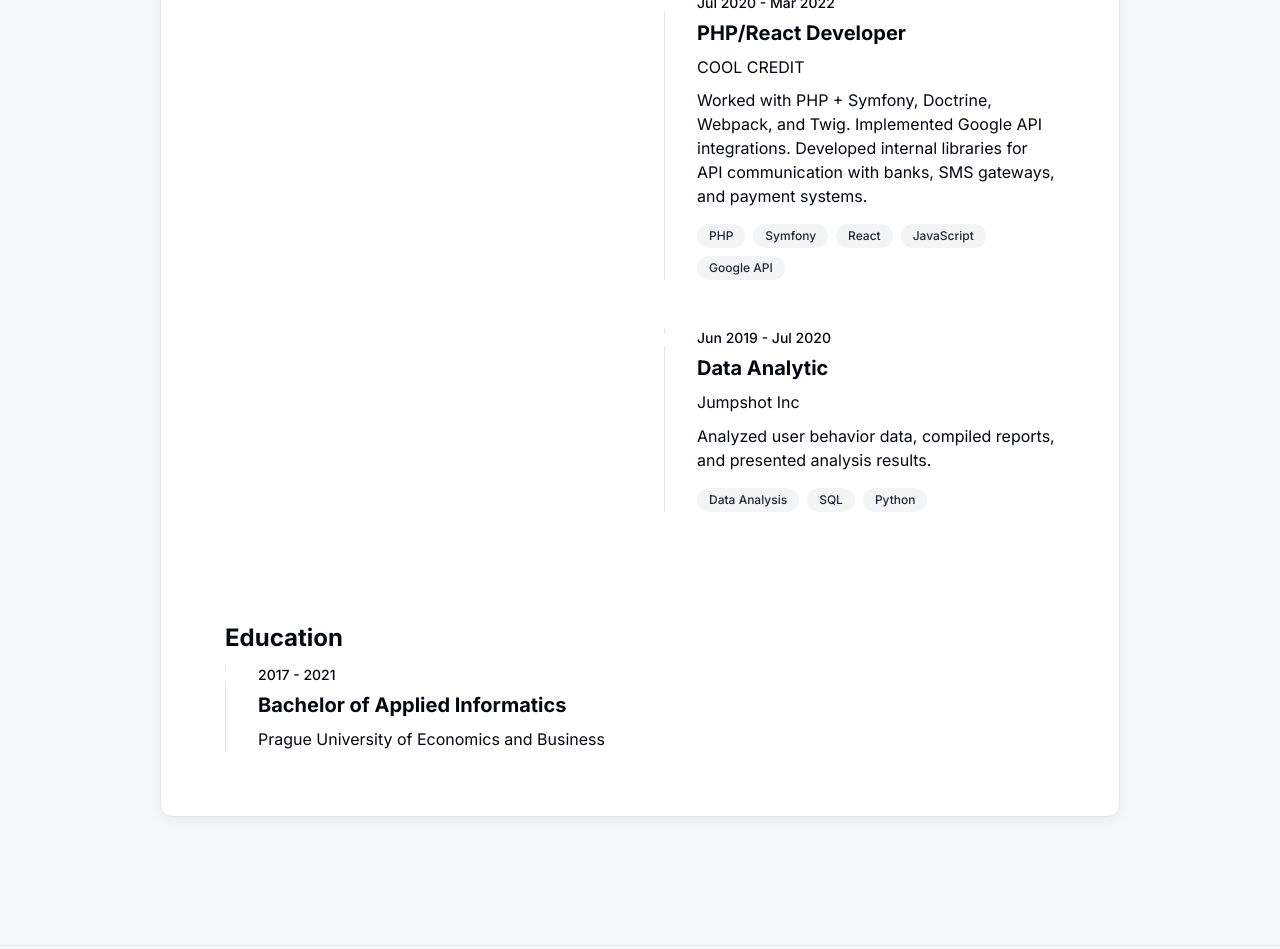
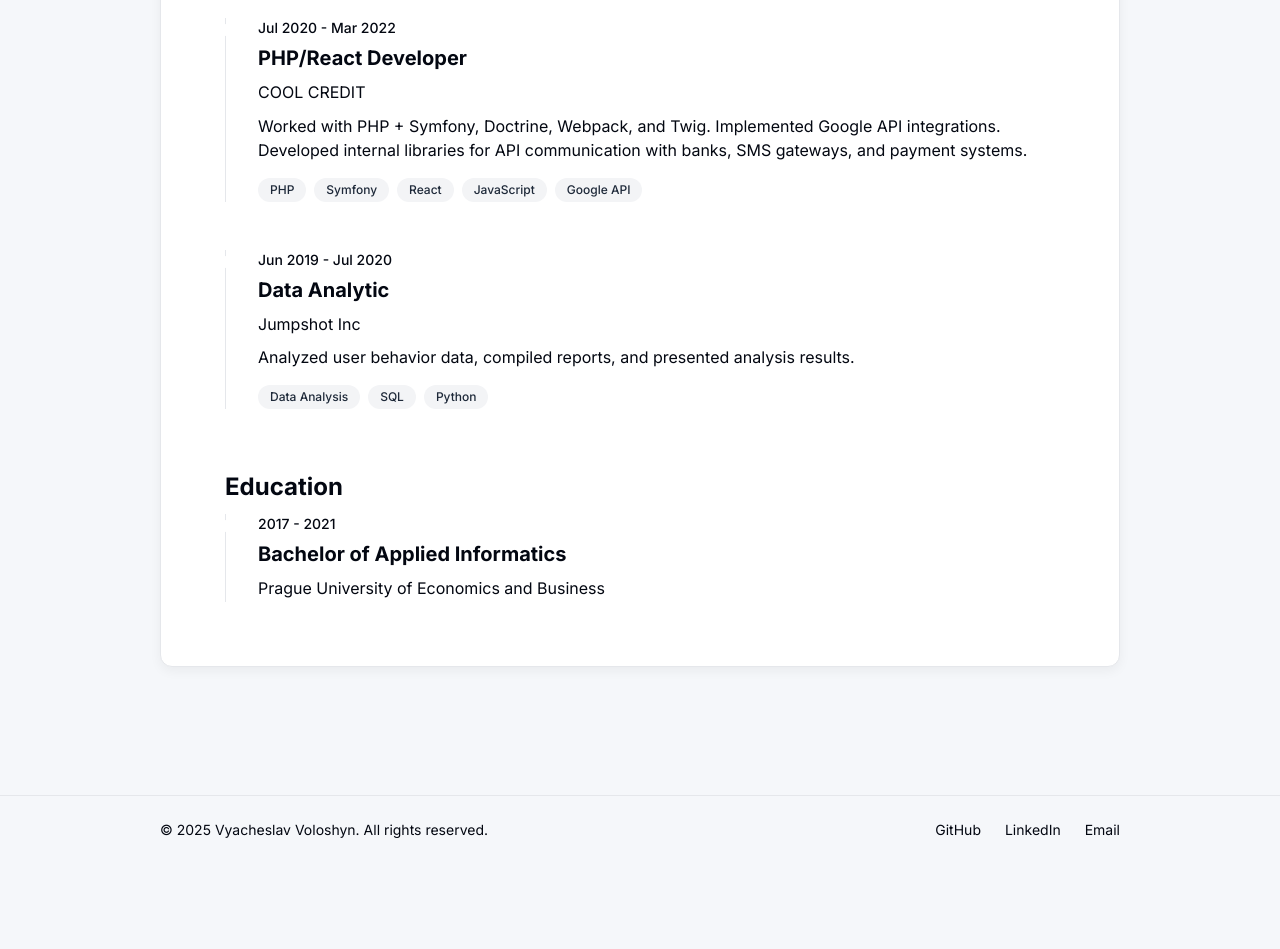
Before and after one commit to vyacheslav-voloshyn/vvoloshyn.dev, a Next.js app: page /experience in a window 1280 px wide. Shown: the part 701-1650 px from the top of the page. After the commit the page ends 1565 px from the top, so only its background shows below. Built offline with nearby package versions, Linux system fonts and the light colour scheme.

Commit message:
fix(layout): Fix layout error

```diff
--- a/src/app/experience/page.tsx
+++ b/src/app/experience/page.tsx
@@ -17,10 +17,9 @@ export default function ExperiencePage() {
               achievements.
             </p>
           </div>
-          <Experience />
-
-          <Education />
         </div>
+        <Experience />
+        <Education />
       </section>
     </>
   );
--- a/src/app/projects/page.tsx
+++ b/src/app/projects/page.tsx
@@ -19,8 +19,8 @@ export default function ProjectsPage() {
               web development.
             </p>
           </div>
-          <ProjectGrid projects={projects} />
         </div>
+        <ProjectGrid projects={projects} />
       </section>
     </>
   );
```
